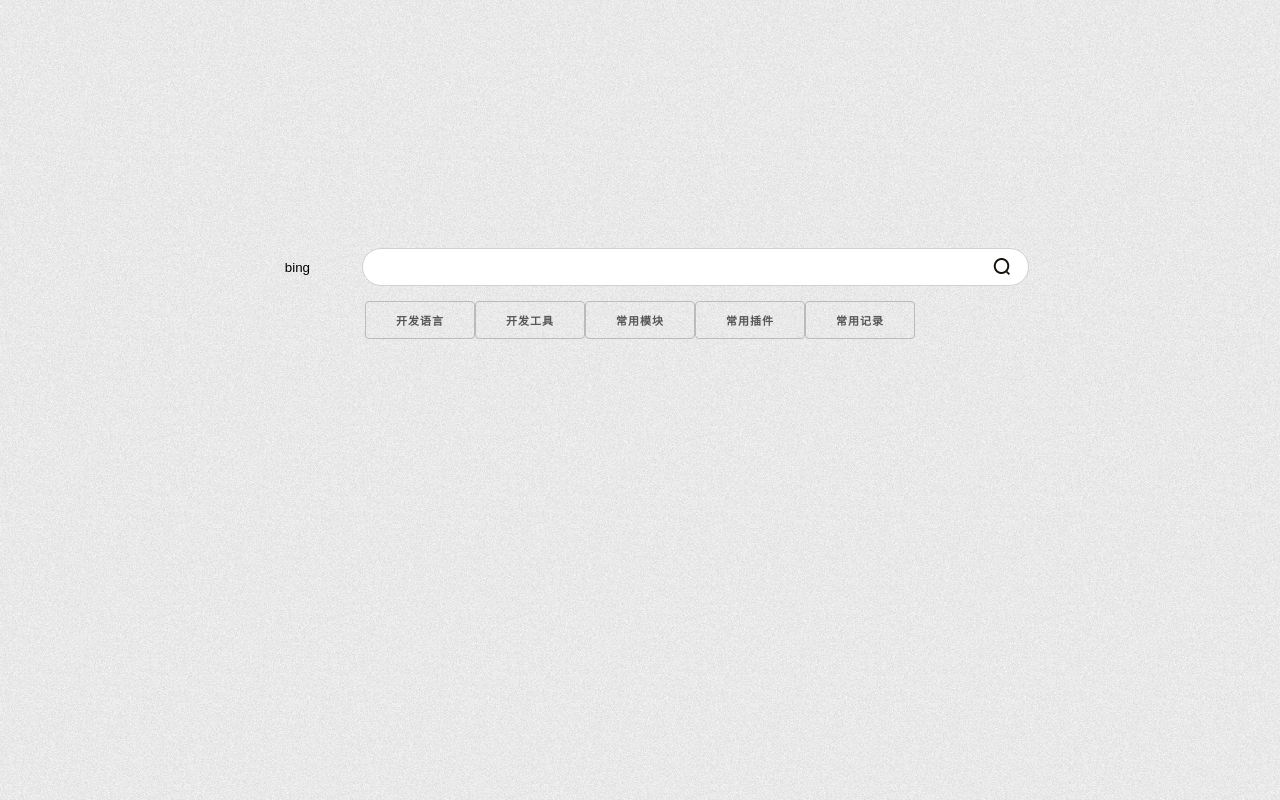
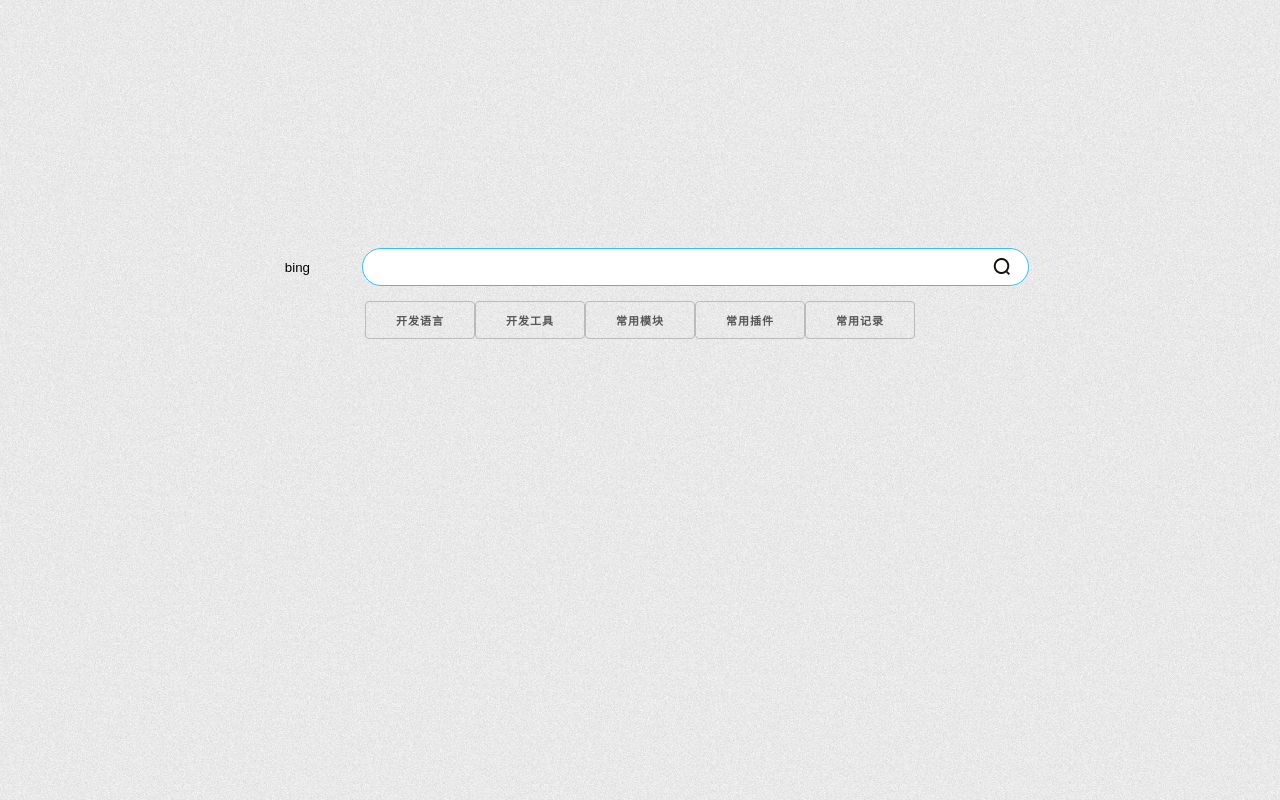
Before and after one commit to xkazer/xkazer.github.io, a website: page web/home.html in a window 1280 px wide. Drawn offline with Linux system fonts and the light colour scheme.

Commit message:
[Opt] 导航页搜索框自动获取焦点

```diff
--- a/web/home.html
+++ b/web/home.html
@@ -24,7 +24,7 @@
         <option value="baidu">Baidu</option>
         <option value="google">Google</option>
       </select>
-      <input type="text" lang="zh-CN" id="searchText" autocomplete="off" class="search-text"
+      <input type="text" lang="zh-CN" id="searchText" autocomplete="off" class="search-text" autofocus="autofocus"
         onkeydown="event.keyCode==13 && onSearch()">
       <input type="button" value=" " onclick="onSearch()" class="search-btn">
     </div>
```
Also changed, not shown: web/template/home.html (+1 -1 lines).
